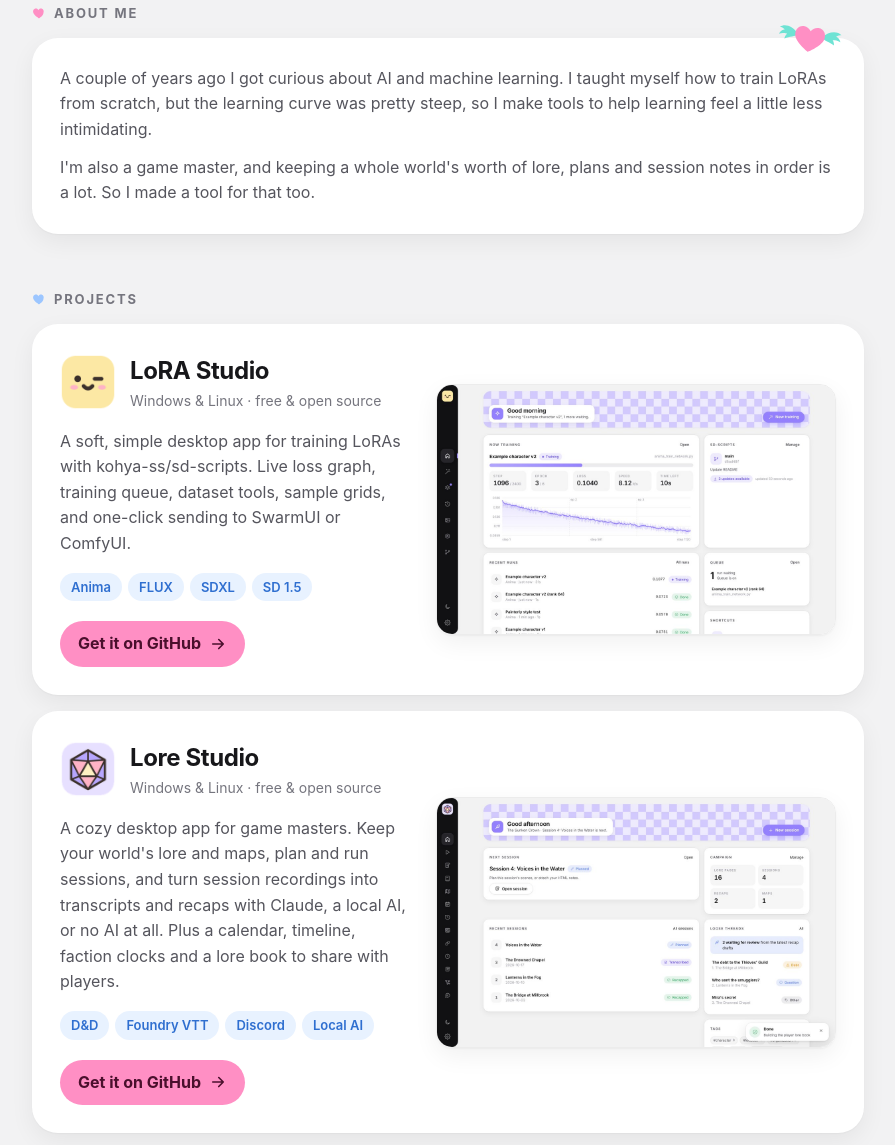
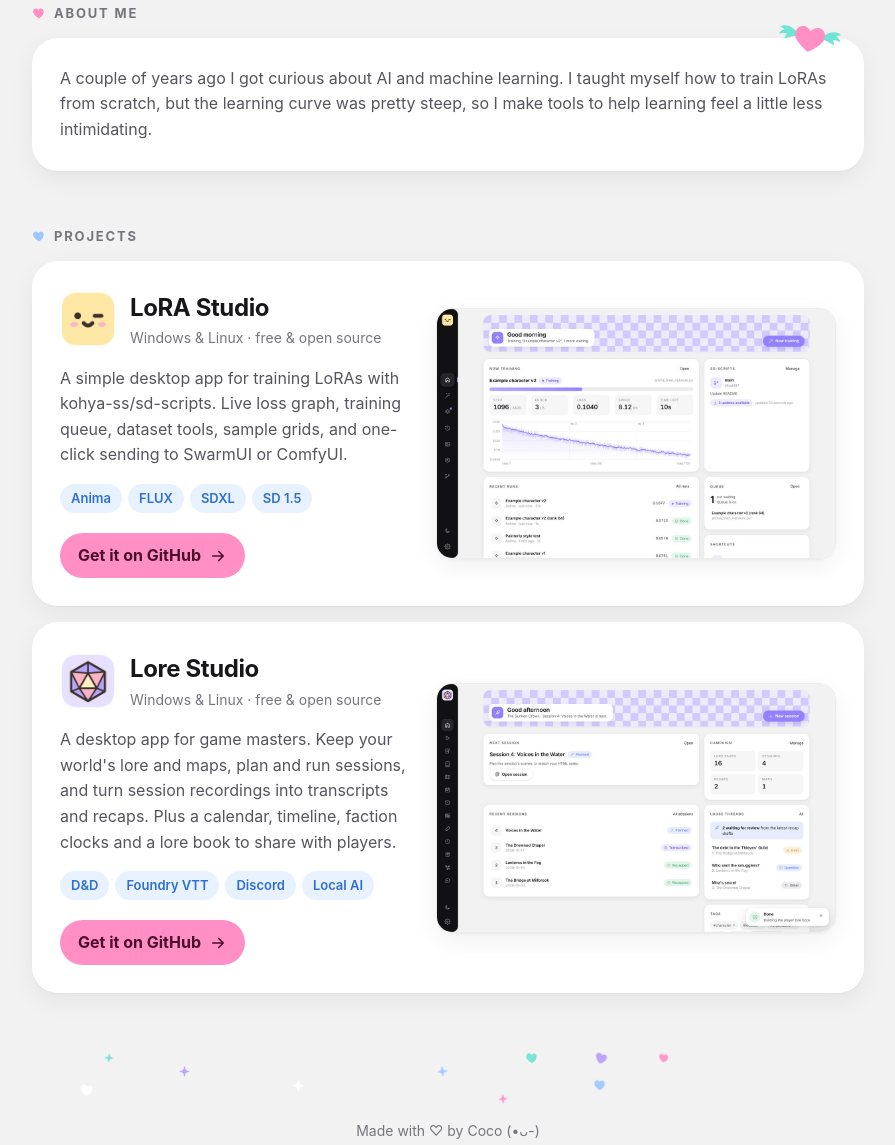
Before and after one commit to cococolacake/cococolacake.github.io, a plain HTML site: page index.html in a window 1280 px wide. Shown: the part 535-1680 px from the top of the page, without its empty margins (192-1087 px from the left). Drawn offline with Linux system fonts and the light colour scheme.

Commit message:
Update index.html

```diff
--- a/index.html
+++ b/index.html
@@ -307,7 +307,6 @@
           <path d="M32 36s-12-7-14.5-14C15.8 16.6 19 11 24.6 11c3.4 0 5.9 2 7.4 4.3C33.5 13 36 11 39.4 11 45 11 48.2 16.6 46.5 22 44 29 32 36 32 36z" fill="var(--rose)"/>
         </svg>
         <p>A couple of years ago I got curious about AI and machine learning. I taught myself how to train LoRAs from scratch, but the learning curve was pretty steep, so I make tools to help learning feel a little less intimidating.</p>
-        <p>I'm also a game master, and keeping a whole world's worth of lore, plans and session notes in order is a lot. So I made a tool for that too.</p>
       </div>
     </section>
 
@@ -322,7 +321,7 @@
               <p class="sub">Windows &amp; Linux · free &amp; open source</p>
             </div>
           </div>
-          <p>A soft, simple desktop app for training LoRAs with kohya-ss/sd-scripts. Live loss graph, training queue, dataset tools, sample grids, and one-click sending to SwarmUI or ComfyUI.</p>
+          <p>A simple desktop app for training LoRAs with kohya-ss/sd-scripts. Live loss graph, training queue, dataset tools, sample grids, and one-click sending to SwarmUI or ComfyUI.</p>
           <div class="tags"><span class="tag">Anima</span><span class="tag">FLUX</span><span class="tag">SDXL</span><span class="tag">SD 1.5</span></div>
           <a class="btn" href="https://github.com/cococolacake/lora-studio">Get it on GitHub
             <svg width="18" height="18" viewBox="0 0 24 24" fill="none" stroke="currentColor" stroke-width="2.2" stroke-linecap="round" stroke-linejoin="round" aria-hidden="true"><path d="M5 12h14M13 6l6 6-6 6"/></svg>
@@ -341,7 +340,7 @@
               <p class="sub">Windows &amp; Linux · free &amp; open source</p>
             </div>
           </div>
-          <p>A cozy desktop app for game masters. Keep your world's lore and maps, plan and run sessions, and turn session recordings into transcripts and recaps with Claude, a local AI, or no AI at all. Plus a calendar, timeline, faction clocks and a lore book to share with players.</p>
+          <p>A desktop app for game masters. Keep your world's lore and maps, plan and run sessions, and turn session recordings into transcripts and recaps. Plus a calendar, timeline, faction clocks and a lore book to share with players.</p>
           <div class="tags"><span class="tag">D&amp;D</span><span class="tag">Foundry VTT</span><span class="tag">Discord</span><span class="tag">Local AI</span></div>
           <a class="btn" href="https://github.com/cococolacake/lore-studio">Get it on GitHub
             <svg width="18" height="18" viewBox="0 0 24 24" fill="none" stroke="currentColor" stroke-width="2.2" stroke-linecap="round" stroke-linejoin="round" aria-hidden="true"><path d="M5 12h14M13 6l6 6-6 6"/></svg>
```
